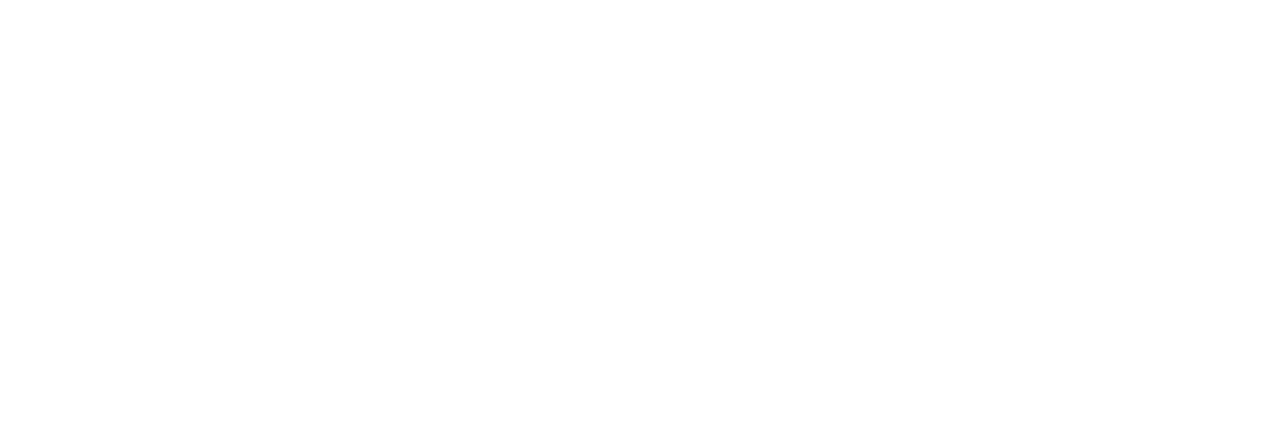
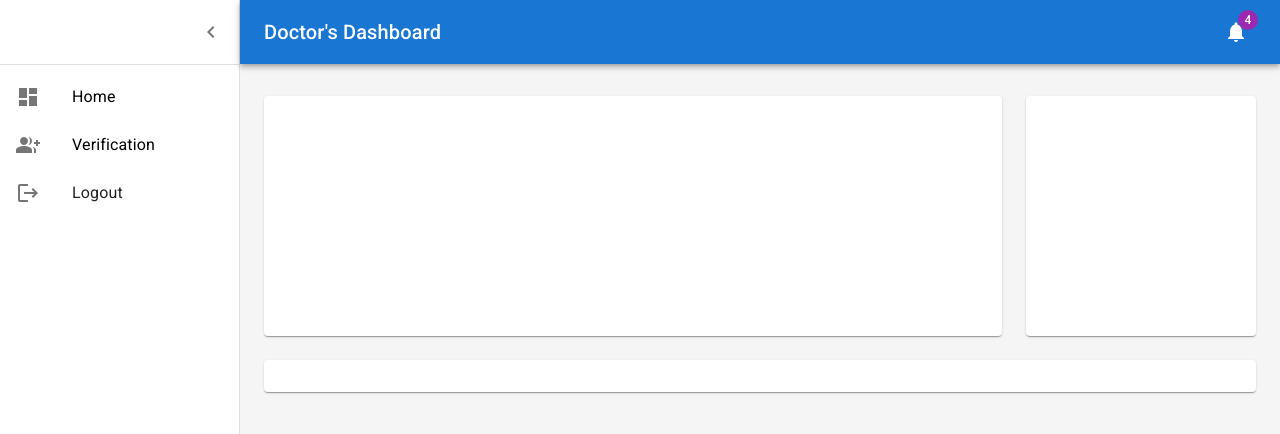
Before and after one commit to GMohammadAli/MedEx, a React (Create React App) app in the folder medex_frontend/: page /dashboard in a window 1280 px wide. Before the commit this address had no page. Shown: the top 434 px of the page. Built offline with nearby package versions, Linux system fonts and the light colour scheme.

Commit message:
dashboard and signup/signin pages added

```diff
--- a/medex_frontend/src/App.js
+++ b/medex_frontend/src/App.js
@@ -4,7 +4,11 @@ import ForgotPassword from "./pages/ForgotPassword";
 import Home from "./pages/Home";
 import SignIn from "./pages/SignIn";
 import SignUp from "./pages/SignUp";
+
 import { createTheme, ThemeProvider } from "@mui/material";
+import Main from "./pages/dashboard";
+import AddUser from "./pages/addUser";
+import Dashboard from "./components/Dashboard";
 
 const theme = createTheme({
   palette: {
@@ -20,6 +24,10 @@ function App() {
       <Router>
         <Routes>
           <Route exact path="/" element={<Home />} />
+          <Route path="dashboard" element={<Dashboard />}>
+            <Route path="" element={<Main />} />
+            <Route path="adduser" element={<AddUser />} />
+          </Route>
           <Route path="/signUp" element={<SignUp />} />
           <Route path="/signIn" element={<SignIn />} />
           <Route path="/forgotPassword" element={<ForgotPassword />} />
--- /dev/null
+++ b/medex_frontend/src/components/Dashboard.js
@@ -0,0 +1,136 @@
+import React from "react";
+import { styled, createTheme, ThemeProvider } from "@mui/material/styles";
+import CssBaseline from "@mui/material/CssBaseline";
+import MuiDrawer from "@mui/material/Drawer";
+import Box from "@mui/material/Box";
+import MuiAppBar from "@mui/material/AppBar";
+import Toolbar from "@mui/material/Toolbar";
+import List from "@mui/material/List";
+import Typography from "@mui/material/Typography";
+import Divider from "@mui/material/Divider";
+import IconButton from "@mui/material/IconButton";
+import Badge from "@mui/material/Badge";
+import MenuIcon from "@mui/icons-material/Menu";
+import ChevronLeftIcon from "@mui/icons-material/ChevronLeft";
+import NotificationsIcon from "@mui/icons-material/Notifications";
+import { Sidebar } from "./Sidebar";
+import { Outlet } from "react-router";
+
+const drawerWidth = 240;
+
+const AppBar = styled(MuiAppBar, {
+  shouldForwardProp: (prop) => prop !== "open",
+})(({ theme, open }) => ({
+  zIndex: theme.zIndex.drawer + 1,
+  transition: theme.transitions.create(["width", "margin"], {
+    easing: theme.transitions.easing.sharp,
+    duration: theme.transitions.duration.leavingScreen,
+  }),
+  ...(open && {
+    marginLeft: drawerWidth,
+    width: `calc(100% - ${drawerWidth}px)`,
+    transition: theme.transitions.create(["width", "margin"], {
+      easing: theme.transitions.easing.sharp,
+      duration: theme.transitions.duration.enteringScreen,
+    }),
+  }),
+}));
+
+const Drawer = styled(MuiDrawer, {
+  shouldForwardProp: (prop) => prop !== "open",
+})(({ theme, open }) => ({
+  "& .MuiDrawer-paper": {
+    position: "relative",
+    whiteSpace: "nowrap",
+    width: drawerWidth,
+    transition: theme.transitions.create("width", {
+      easing: theme.transitions.easing.sharp,
+      duration: theme.transitions.duration.enteringScreen,
+    }),
+    boxSizing: "border-box",
+    ...(!open && {
+      overflowX: "hidden",
+      transition: theme.transitions.create("width", {
+        easing: theme.transitions.easing.sharp,
+        duration: theme.transitions.duration.leavingScreen,
+      }),
+      width: theme.spacing(7),
+      [theme.breakpoints.up("sm")]: {
+        width: theme.spacing(9),
+      },
+    }),
+  },
+}));
+
+const mdTheme = createTheme();
+
+function DashboardContent() {
+  const [open, setOpen] = React.useState(true);
+  const toggleDrawer = () => {
+    setOpen(!open);
+  };
+
+  return (
+    <ThemeProvider theme={mdTheme}>
+      <Box sx={{ display: "flex" }} height="100vh">
+        <CssBaseline />
+        <AppBar position="absolute" open={open}>
+          <Toolbar
+            sx={{
+              pr: "24px", // keep right padding when drawer closed
+            }}
+          >
+            <IconButton
+              edge="start"
+              color="inherit"
+              aria-label="open drawer"
+              onClick={toggleDrawer}
+              sx={{
+                marginRight: "36px",
+                ...(open && { display: "none" }),
+              }}
+            >
+              <MenuIcon />
+            </IconButton>
+            <Typography
+              component="h1"
+              variant="h6"
+              textAlign="left"
+              color="inherit"
+              noWrap
+              sx={{ flexGrow: 1 }}
+            >
+              Doctor's Dashboard
+            </Typography>
+            <IconButton color="inherit">
+              <Badge badgeContent={4} color="secondary">
+                <NotificationsIcon />
+              </Badge>
+            </IconButton>
+          </Toolbar>
+        </AppBar>
+        <Drawer variant="permanent" open={open}>
+          <Toolbar
+            sx={{
+              display: "flex",
+              alignItems: "center",
+              justifyContent: "flex-end",
+              px: [1],
+            }}
+          >
+            <IconButton onClick={toggleDrawer}>
+              <ChevronLeftIcon />
+            </IconButton>
+          </Toolbar>
+          <Divider />
+          <List component="nav">{Sidebar}</List>
+        </Drawer>
+        <Outlet />
+      </Box>
+    </ThemeProvider>
+  );
+}
+
+export default function Dashboard() {
+  return <DashboardContent />;
+}
--- /dev/null
+++ b/medex_frontend/src/components/Sidebar.js
@@ -0,0 +1,41 @@
+import React from "react";
+import ListItemButton from "@mui/material/ListItemButton";
+import ListItemIcon from "@mui/material/ListItemIcon";
+import ListItemText from "@mui/material/ListItemText";
+import DashboardIcon from "@mui/icons-material/Dashboard";
+import GroupAddIcon from "@mui/icons-material/GroupAdd";
+import LogoutIcon from "@mui/icons-material/Logout";
+import { Link } from "react-router-dom";
+
+export const Sidebar = (
+  <React.Fragment>
+    <Link
+      style={{ textDecoration: "none", color: "#000", fontSize: "1rem" }}
+      to="/dashboard"
+    >
+      <ListItemButton>
+        <ListItemIcon>
+          <DashboardIcon />
+        </ListItemIcon>
+        <ListItemText primary="Home" />
+      </ListItemButton>
+    </Link>
+    <Link
+      style={{ textDecoration: "none", color: "#000", fontSize: "1rem" }}
+      to="adduser"
+    >
+      <ListItemButton>
+        <ListItemIcon>
+          <GroupAddIcon />
+        </ListItemIcon>
+        <ListItemText primary="Verification" />
+      </ListItemButton>
+    </Link>
+    <ListItemButton>
+      <ListItemIcon>
+        <LogoutIcon />
+      </ListItemIcon>
+      <ListItemText primary="Logout" />
+    </ListItemButton>
+  </React.Fragment>
+);
--- /dev/null
+++ b/medex_frontend/src/pages/addUser.js
@@ -0,0 +1,43 @@
+import React from "react";
+import Container from "@mui/material/Container";
+import Grid from "@mui/material/Grid";
+import Paper from "@mui/material/Paper";
+
+export default function AddUser() {
+  return (
+    <>
+      <Container maxWidth="lg" sx={{ mt: 4, mb: 4 }}>
+        <Grid container spacing={3}>
+          {/* Chart */}
+          <Grid item xs={12} md={8} lg={9}>
+            <Paper
+              sx={{
+                p: 2,
+                display: "flex",
+                flexDirection: "column",
+                height: 240,
+              }}
+            ></Paper>
+          </Grid>
+          {/* Recent Deposits */}
+          <Grid item xs={12} md={4} lg={3}>
+            <Paper
+              sx={{
+                p: 2,
+                display: "flex",
+                flexDirection: "column",
+                height: 240,
+              }}
+            ></Paper>
+          </Grid>
+          {/* Recent Orders */}
+          <Grid item xs={12}>
+            <Paper
+              sx={{ p: 2, display: "flex", flexDirection: "column" }}
+            ></Paper>
+          </Grid>
+        </Grid>
+      </Container>
+    </>
+  );
+}
--- /dev/null
+++ b/medex_frontend/src/pages/dashboard.js
@@ -0,0 +1,60 @@
+import React, { useEffect } from "react";
+import Box from "@mui/material/Box";
+import Toolbar from "@mui/material/Toolbar";
+import Container from "@mui/material/Container";
+import Grid from "@mui/material/Grid";
+import Paper from "@mui/material/Paper";
+
+export default function Main() {
+  useEffect(() => {
+    console.log(1);
+  }, []);
+  return (
+    <Box
+      component="main"
+      sx={{
+        backgroundColor: (theme) =>
+          theme.palette.mode === "light"
+            ? theme.palette.grey[100]
+            : theme.palette.grey[900],
+        flexGrow: 1,
+        height: "100vh",
+        overflow: "auto",
+      }}
+    >
+      <Toolbar />
+      <Container maxWidth="lg" sx={{ mt: 4, mb: 4 }}>
+        <Grid container spacing={3}>
+          {/* Chart */}
+          <Grid item xs={12} md={8} lg={9}>
+            <Paper
+              sx={{
+                p: 2,
+                display: "flex",
+                flexDirection: "column",
+                height: 240,
+              }}
+            ></Paper>
+          </Grid>
+          {/* Recent Deposits */}
+          <Grid item xs={12} md={4} lg={3}>
+            <Paper
+              sx={{
+                p: 2,
+                display: "flex",
+                flexDirection: "column",
+                height: 240,
+              }}
+            ></Paper>
+          </Grid>
+          {/* Recent Orders */}
+          <Grid item xs={12}>
+            <Paper
+              sx={{ p: 2, display: "flex", flexDirection: "column" }}
+            ></Paper>
+          </Grid>
+        </Grid>
+      </Container>
+    </Box>
+  );
+}
--- /dev/null
+++ b/medex_frontend/src/utils/theme.tsx
@@ -0,0 +1,7 @@
+import {createMuiTheme} from '@material-ui/core/styles'
+
+export default createMuiTheme({
+  palette: {
+    type: 'light'
+  }
+})
```
Also changed, not shown: medex_frontend/src/pages/Home.js (+20 -33 lines), medex_frontend/src/pages/SignUp.js (+20 -12 lines), medex_frontend/src/pages/report.jpeg (added).
